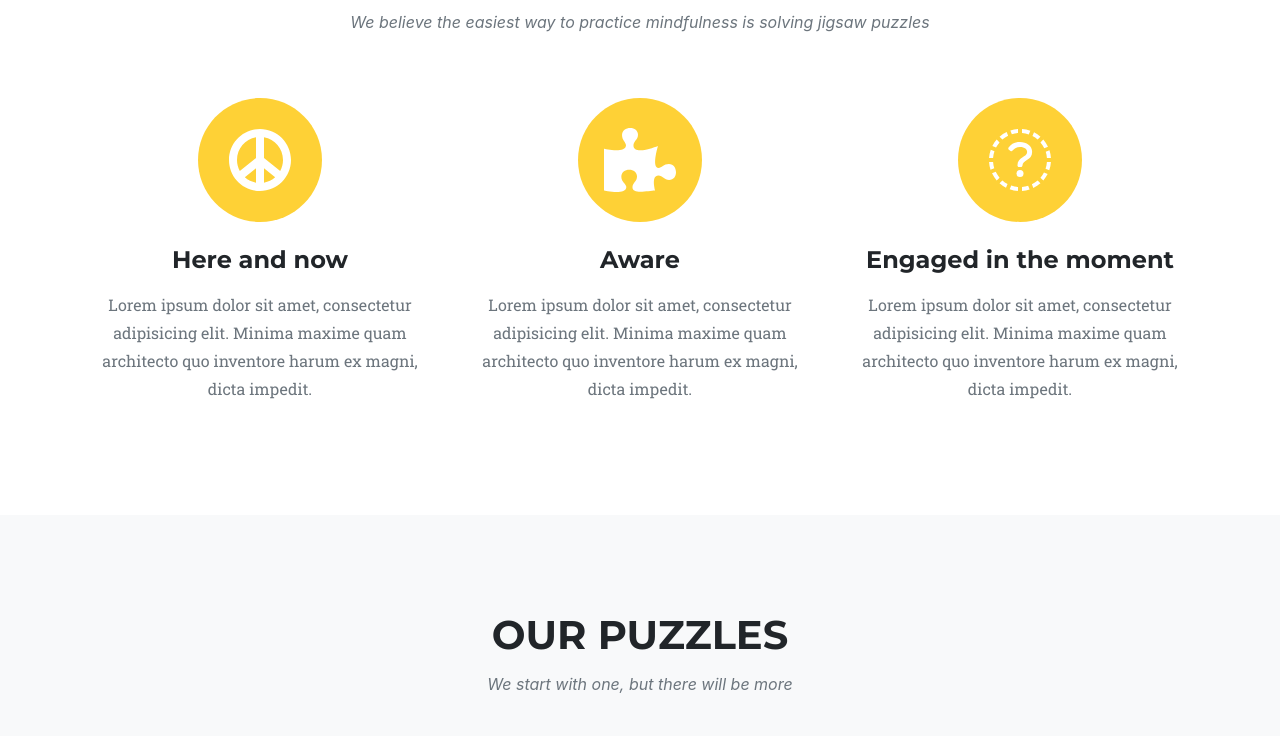
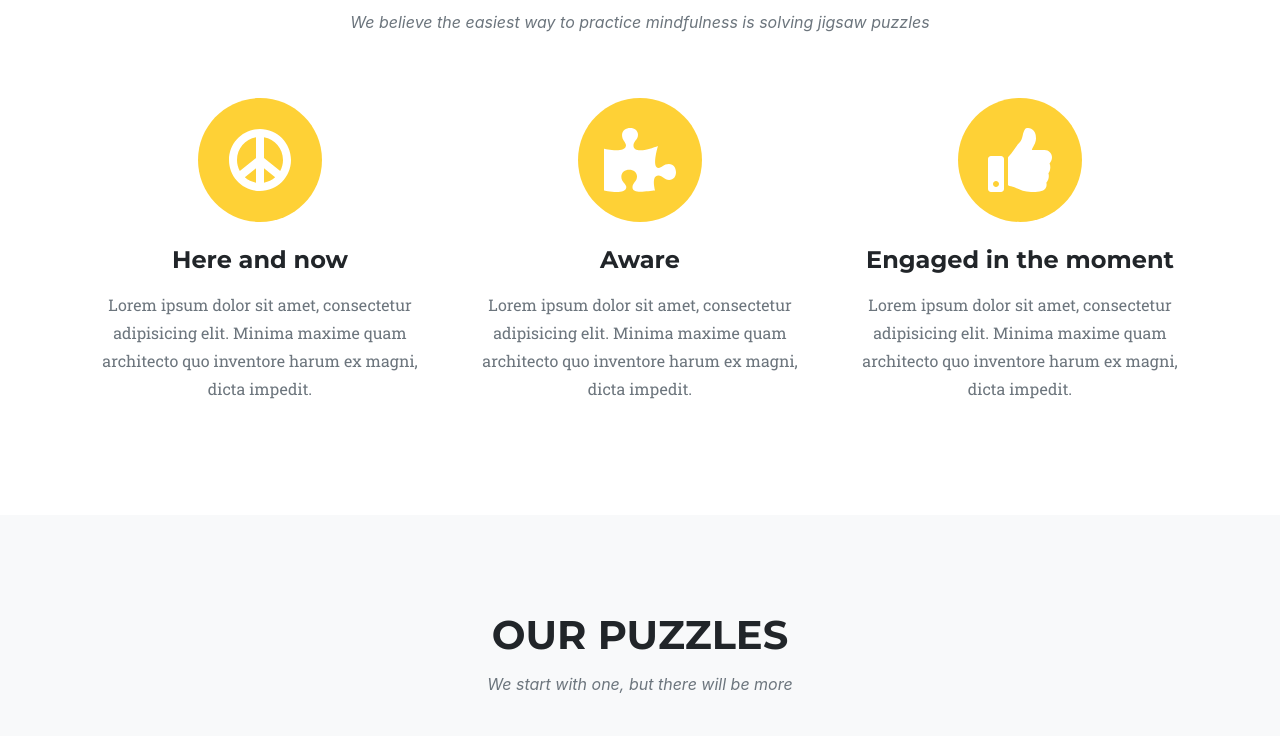
Before and after one commit to tkrzewina/vscode, a plain HTML site: page hifranca/index.html in a window 1280 px wide. Shown: the part 964-1700 px from the top of the page. Drawn offline with nearby package versions, Linux system fonts and the light colour scheme; a web font is replaced by a local one.

Commit message:
commit on master

```diff
--- a/hifranca/index.html
+++ b/hifranca/index.html
@@ -71,7 +71,7 @@
                     <div class="col-md-4">
                         <span class="fa-stack fa-4x">
                             <i class="fas fa-circle fa-stack-2x text-primary"></i>
-                            <i class="fas fa4-thumbs-up fa-stack-1x fa-inverse"></i>
+                            <i class="fas fa-thumbs-up fa-stack-1x fa-inverse"></i>
                         </span>
                         <h4 class="my-3">Engaged in the moment</h4>
                         <p class="text-muted">Lorem ipsum dolor sit amet, consectetur adipisicing elit. Minima maxime quam architecto quo inventore harum ex magni, dicta impedit.</p>
```
